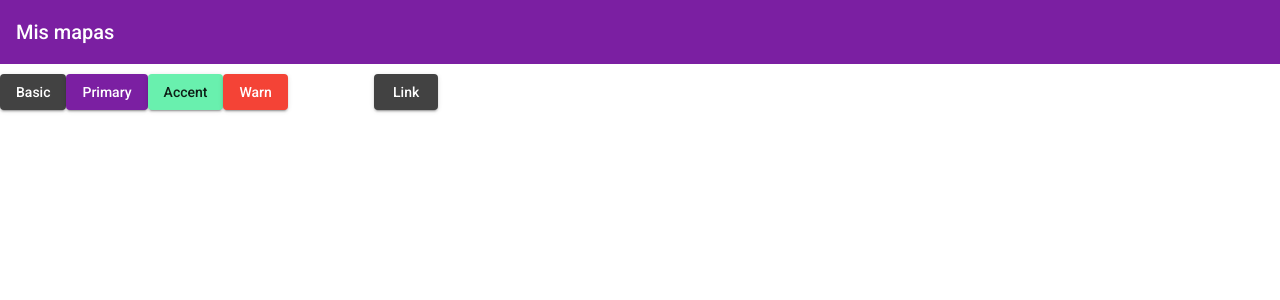
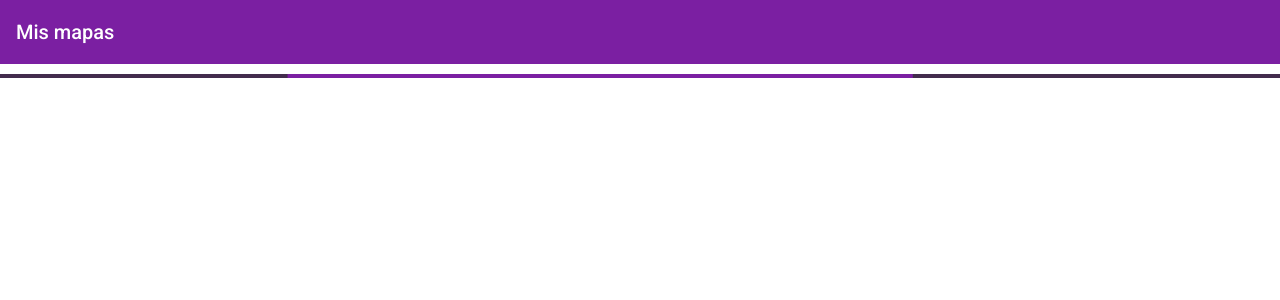
Before and after one commit to ejcordoba/udemy-courses-angular-10, an Angular app in the folder 12-mapas/: page / in a window 1280 px wide. Shown: the top 300 px of the page. Built offline with nearby package versions, Linux system fonts and the light colour scheme.

Commit message:
section 16 - lesson 275 done

```diff
--- a/12-mapas/src/app/app.component.html
+++ b/12-mapas/src/app/app.component.html
@@ -2,10 +2,13 @@
     <span>Mis mapas</span>
 </mat-toolbar>
 <div class="main-container">
-    <button mat-raised-button>Basic</button>
+    <!--     <button mat-raised-button>Basic</button>
     <button mat-raised-button color="primary">Primary</button>
     <button mat-raised-button color="accent">Accent</button>
     <button mat-raised-button color="warn">Warn</button>
     <button mat-raised-button disabled>Disabled</button>
-    <a mat-raised-button href="https://www.google.com/" target="_blank">Link</a>
+    <a mat-raised-button href="https://www.google.com/" target="_blank">Link</a> -->
+
+    <mat-progress-bar mode="query"></mat-progress-bar>
+
 </div>
```
Also changed, not shown: 12-mapas/src/app/app.module.ts (+2 -7 lines), 12-mapas/src/app/material.module.ts (added, +24 -0 lines), 1 other file (tests, documents, lock files or other folders).
